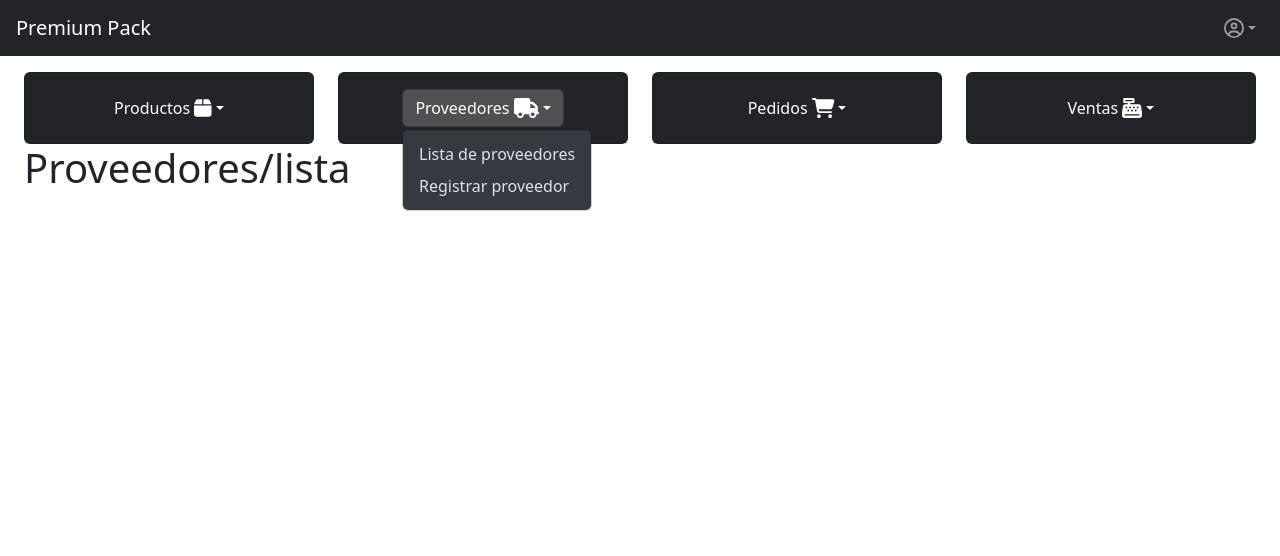
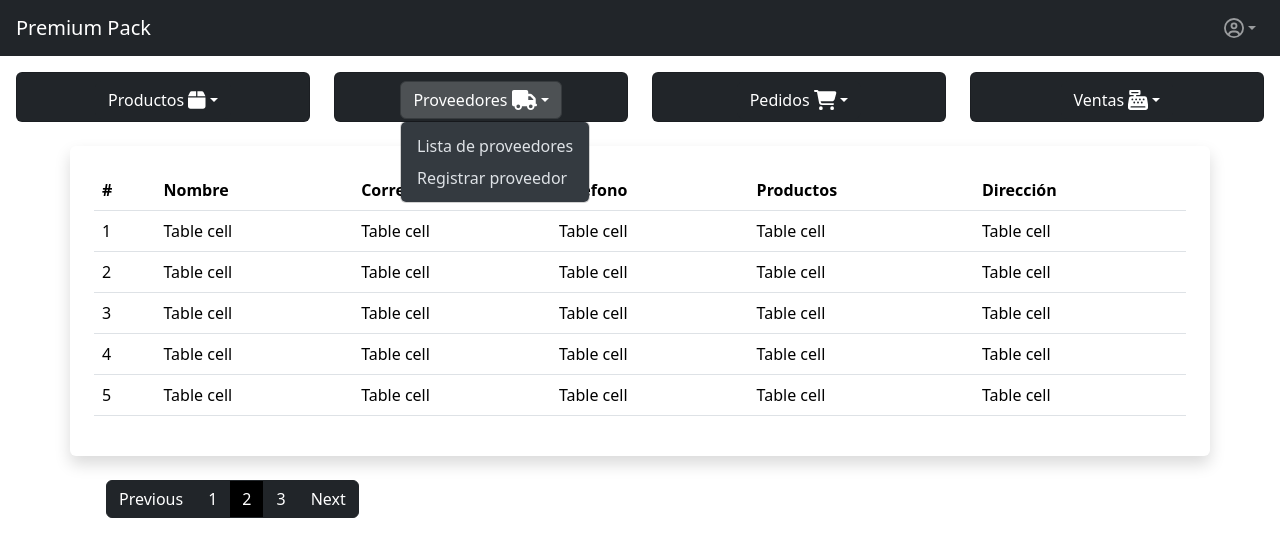
Before and after one commit to warriorx72/premium-pack-web, a Next.js app: page /proveedores/lista in a window 1280 px wide. Both pictures are taken after a click on the button "Proveedores". Shown: the top 556 px of the page. Built offline with nearby package versions, Linux system fonts and the light colour scheme.

Commit message:
add page lista de proveedores and registrar proveedores

```diff
--- a/app/(admin)/layout.tsx
+++ b/app/(admin)/layout.tsx
@@ -47,11 +47,11 @@ export default function AdminLayout({ children }: { children: React.ReactNode})
                 </ul>
             </nav>
 
-            <div className="container-fluid px-4 mt-3">
+            <div className="container-fluid px-3 mt-3">
                 <div className="row">
                     <div className="col-md-3">
-                        <div className="card bg-dark text-white text-center">
-                            <div className="card-body dropdown">
+                        <div className="card bg-dark text-white text-center" style={{height:"50px"}}>
+                            <div className="card-body dropdown p-2 d-flex justify-content-center">
                                 <button className="btn btn-dark dropdown-toggle" type="button" id="dropdownProductos" data-bs-toggle="dropdown" aria-expanded="false">
                                     Productos <FontAwesomeIcon icon={faBox} size="lg"/>
                                 </button>
@@ -62,22 +62,22 @@ export default function AdminLayout({ children }: { children: React.ReactNode})
                             </div>
                         </div>
                     </div>
-                    <div className="col-md-3">
-                        <div className="card bg-dark text-white text-center">
-                            <div className="card-body dropdown">
+                    <div className="col-md-3" >
+                        <div className="card bg-dark text-white text-center" style={{height:"50px"}}>
+                            <div className="card-body dropdown p-2 d-flex justify-content-center">
                                 <button className="btn btn-dark dropdown-toggle" type="button" id="dropdownProveedores" data-bs-toggle="dropdown" aria-expanded="false">
                                     Proveedores <FontAwesomeIcon icon={faTruck} size="lg"/>
                                 </button>
                                 <ul className="dropdown-menu dropdown-menu-dark" aria-labelledby="dropdownProveedores">
-                                    <li><a className="dropdown-item" href="#">Lista de proveedores</a></li>
+                                    <li><button className="dropdown-item" onClick={()=> redirect('/proveedores/lista')}>Lista de proveedores</button></li>
                                     <li><button className="dropdown-item" onClick={() => redirect('/proveedores/registrar')}>Registrar proveedor</button></li>
                                 </ul>
                             </div>
                         </div>
                     </div>
                     <div className="col-md-3">
-                        <div className="card bg-dark text-white text-center">
-                            <div className="card-body dropdown">
+                        <div className="card bg-dark text-white text-center" style={{height:"50px"}}>
+                            <div className="card-body dropdown p-2 d-flex justify-content-center">
                                 <button className="btn btn-dark dropdown-toggle" type="button" id="dropdownPedidos" data-bs-toggle="dropdown" aria-expanded="false">
                                     Pedidos <FontAwesomeIcon icon={faCartShopping} size="lg"/>
                                 </button>
@@ -89,8 +89,8 @@ export default function AdminLayout({ children }: { children: React.ReactNode})
                         </div>
                     </div>
                     <div className="col-md-3">
-                        <div className="card bg-dark text-white text-center">
-                            <div className="card-body dropdown">
+                        <div className="card bg-dark text-white text-center" style={{height:"50px"}}>
+                            <div className="card-body dropdown p-2 d-flex justify-content-center">
                                 <button className="btn btn-dark dropdown-toggle" type="button" id="dropdownVentas" data-bs-toggle="dropdown" aria-expanded="false">
                                     Ventas <FontAwesomeIcon icon={faCashRegister} size="lg"/>
                                 </button>
--- a/app/(admin)/proveedores/lista/page.tsx
+++ b/app/(admin)/proveedores/lista/page.tsx
@@ -1,11 +1,101 @@
-'use client';
+import React from "react";
 
-export default function Dashboard() {
-
-
+const ListaPage = () => {
   return (
-    <div>
-      <h1>Proveedores/lista</h1>
+    <div className="container">
+      <div className="row">
+        <div className="table-responsive p-4 px-4 mt-4 rounded shadow container-fluid d-flex justify-content-center align-items-center">
+          <table className="table table-hover">
+            <thead>
+              <tr>
+                <th>#</th>
+                <th>Nombre</th>
+                <th>Correo</th>
+                <th>Telefono</th>
+                <th>Productos</th>
+                <th>Dirección</th>
+              </tr>
+            </thead>
+            <tbody id="myTable">
+              <tr>
+                <td>1</td>
+                <td>Table cell</td>
+                <td>Table cell</td>
+                <td>Table cell</td>
+                <td>Table cell</td>
+                <td>Table cell</td>
+              </tr>
+              <tr>
+                <td>2</td>
+                <td>Table cell</td>
+                <td>Table cell</td>
+                <td>Table cell</td>
+                <td>Table cell</td>
+                <td>Table cell</td>
+              </tr>
+              <tr>
+                <td>3</td>
+                <td>Table cell</td>
+                <td>Table cell</td>
+                <td>Table cell</td>
+                <td>Table cell</td>
+                <td>Table cell</td>
+              </tr>
+              <tr>
+                <td>4</td>
+                <td>Table cell</td>
+                <td>Table cell</td>
+                <td>Table cell</td>
+                <td>Table cell</td>
+                <td>Table cell</td>
+              </tr>
+              <tr className="success">
+                <td>5</td>
+                <td>Table cell</td>
+                <td>Table cell</td>
+                <td>Table cell</td>
+                <td>Table cell</td>
+                <td>Table cell</td>
+              </tr>
+            </tbody>
+          </table>
+        </div>
+        <nav aria-label="Pagination">
+          <ul className="pagination px-4 mt-4 justify-content-start">
+            <li className="page-item disabled">
+              <a
+                className="page-link bg-dark text-white border-dark"
+                href="#"
+                tabIndex="-1"
+                aria-disabled="true"
+              >
+                Previous
+              </a>
+            </li>
+            <li className="page-item">
+              <a className="page-link bg-dark text-white border-dark" href="#">
+                1
+              </a>
+            </li>
+            <li className="page-item active">
+              <a className="page-link bg-black text-white border-dark" href="#">
+                2
+              </a>
+            </li>
+            <li className="page-item">
+              <a className="page-link bg-dark text-white border-dark" href="#">
+                3
+              </a>
+            </li>
+            <li className="page-item">
+              <a className="page-link bg-dark text-white border-dark" href="#">
+                Next
+              </a>
+            </li>
+          </ul>
+        </nav>
+      </div>
     </div>
-  )
-}
+  );
+};
+export default ListaPage;
```
Also changed, not shown: app/(admin)/proveedores/registrar/page.tsx (+12 -24 lines).
